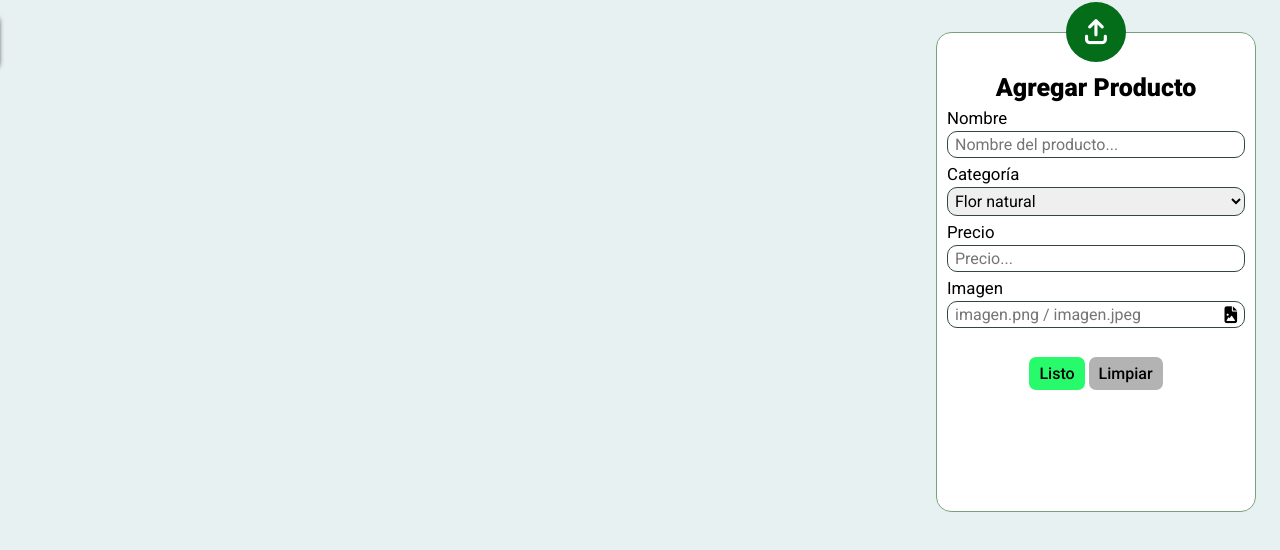
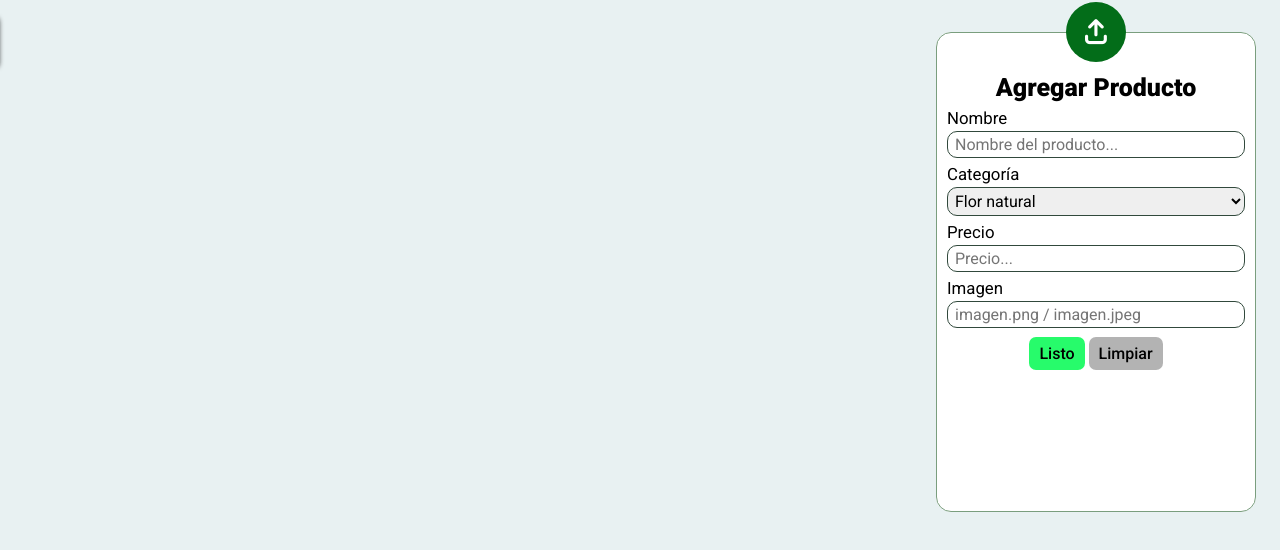
Before and after one commit to Amapola-Nexus/AluraGeek-Challenge, a website with bundled scripts: page index.html in a window 1280 px wide. Shown: the part 68-618 px from the top of the page. Built offline with nearby package versions, Linux system fonts and the light colour scheme; no server answers.

Commit message:
Update index.html
Deleted icon that is no longer functional

```diff
--- a/index.html
+++ b/index.html
@@ -52,7 +52,7 @@
                     <input required placeholder="imagen.png / imagen.jpeg" type="text" id="image" data-image>
 
                     <input type="file" id="image-file" name="file" accept="image/png, image/jpeg">
-                    <label for="image-file"><i class="fa-solid fa-file-image"></i></label>
+                    <label for="image-file"></label>
 
                     <div class="form-btn__container">
                         <button class="upload-product__btn" type="submit">Listo</button>
```
